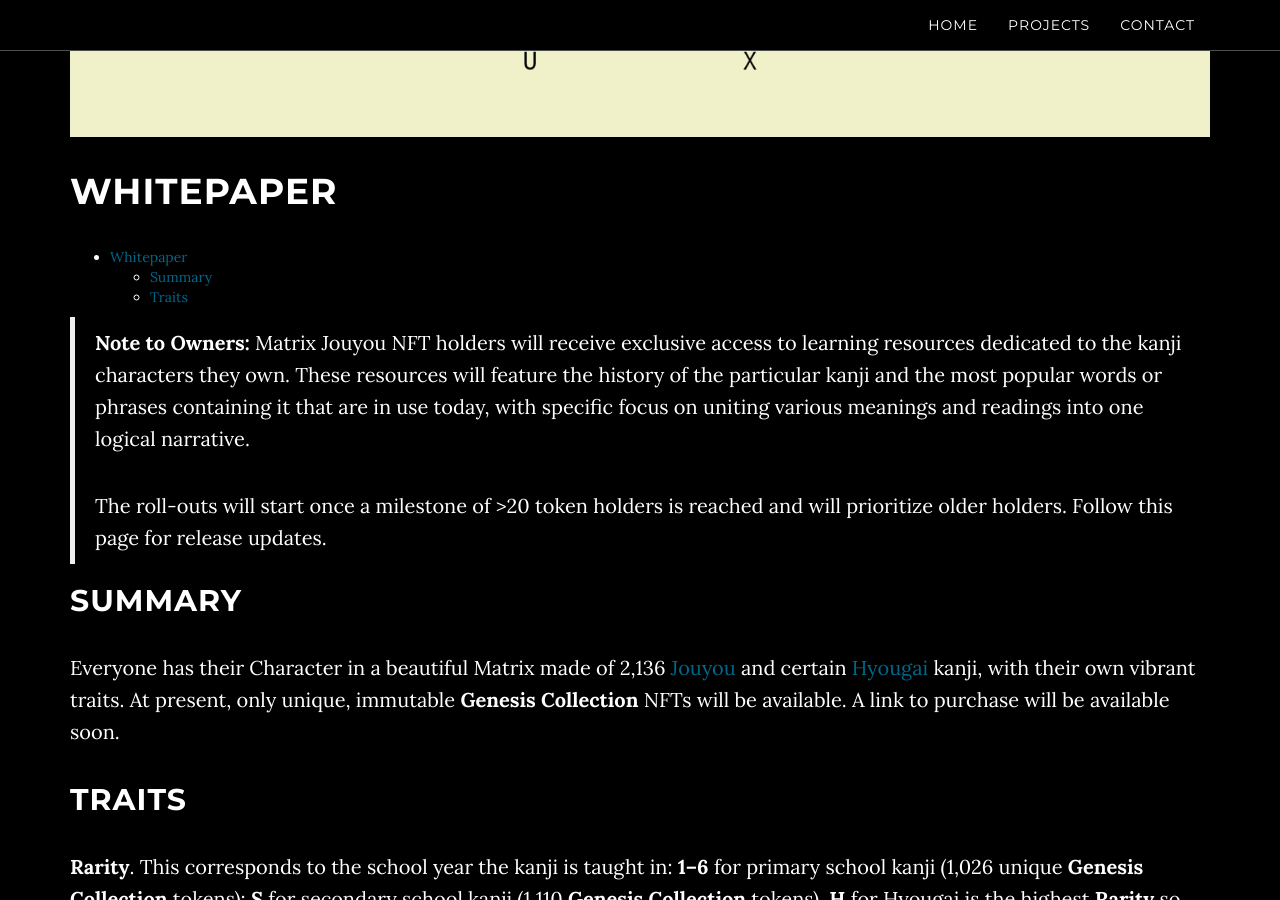
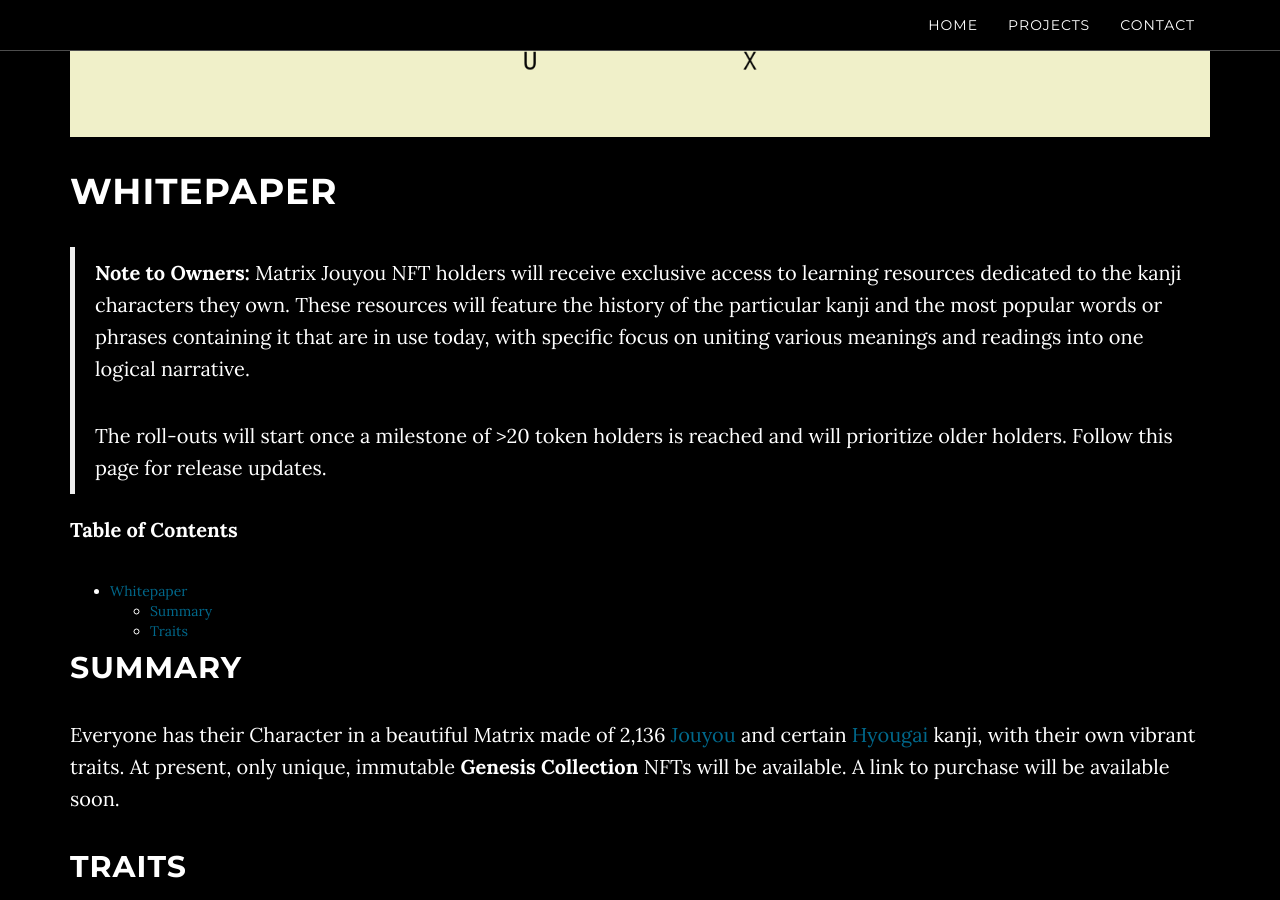
Before and after one commit to p1m-ortho/p1m.github.io, a Jekyll site: the page built from matrixjouyou.md, in a window 1280 px wide and 900 px high, scrolled down 363 px. Built offline with Jekyll 4.4.1, drawn with Linux system fonts in a browser that asks for light colours.

Commit message:
Fix layout and descr in v1 MJ whitepaper

```diff
--- a/matrixjouyou.md
+++ b/matrixjouyou.md
@@ -2,19 +2,22 @@
 title: Matrix Jouyou NFT Collection
 layout: standalone
 permalink: /matrixjouyou/
-description: Everyone has their Character in a beautiful Matrix made of 2,136 Jouyou and 4 Hyougai kanji, with their own vibrant Rarity, Complexity, Sentiment, and Popularity.
+description: Everyone has their Character in a beautiful Matrix made of 2,136 Jouyou and certain Hyougai kanji, with their own vibrant Rarity, Complexity, Sentiment, and Popularity.
 ---
 
 ![Jouyou Matrix Banner](/img/matrixjouyou-banner.png)
 
 # Whitepaper
 
-* TOC
-{:toc}
-
 > **Note to Owners:** Matrix Jouyou NFT holders will receive exclusive access to learning resources dedicated to the kanji characters they own. These resources will feature the history of the particular kanji and the most popular words or phrases containing it that are in use today, with specific focus on uniting various meanings and readings into one logical narrative.
 >
 > The roll-outs will start once a milestone of >20 token holders is reached and will prioritize older holders. Follow this page for release updates.
+
+**Table of Contents**
+
+
+* TOC
+{:toc}
 
 ## Summary
 
```
